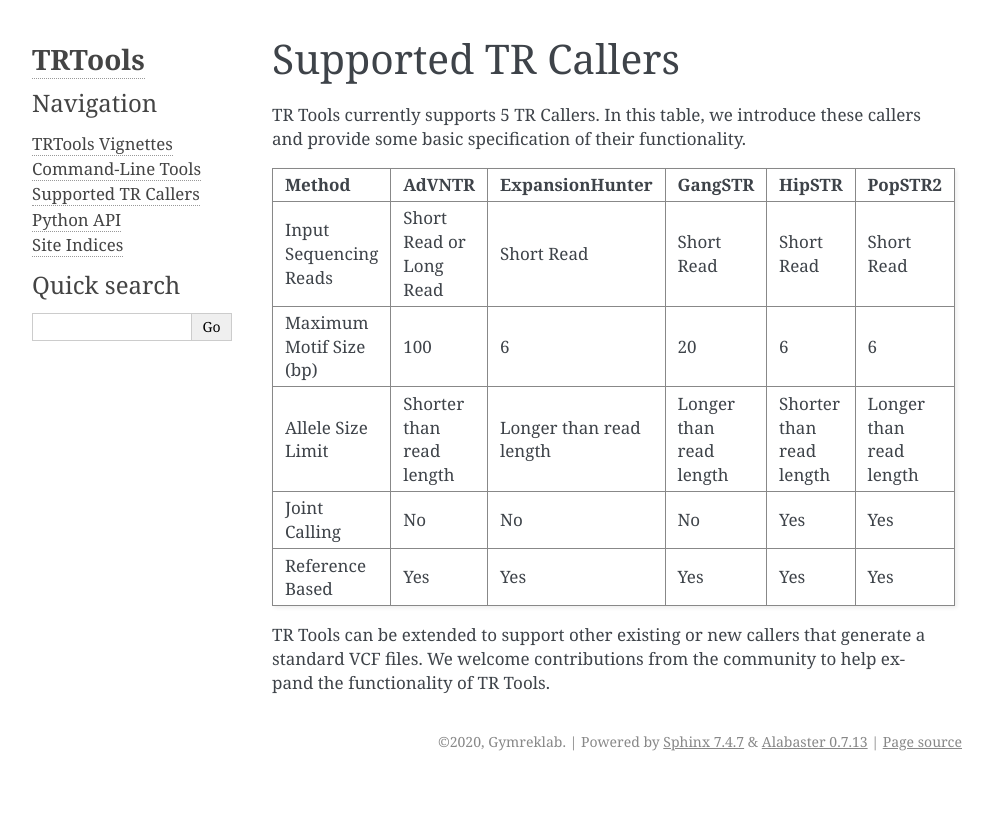
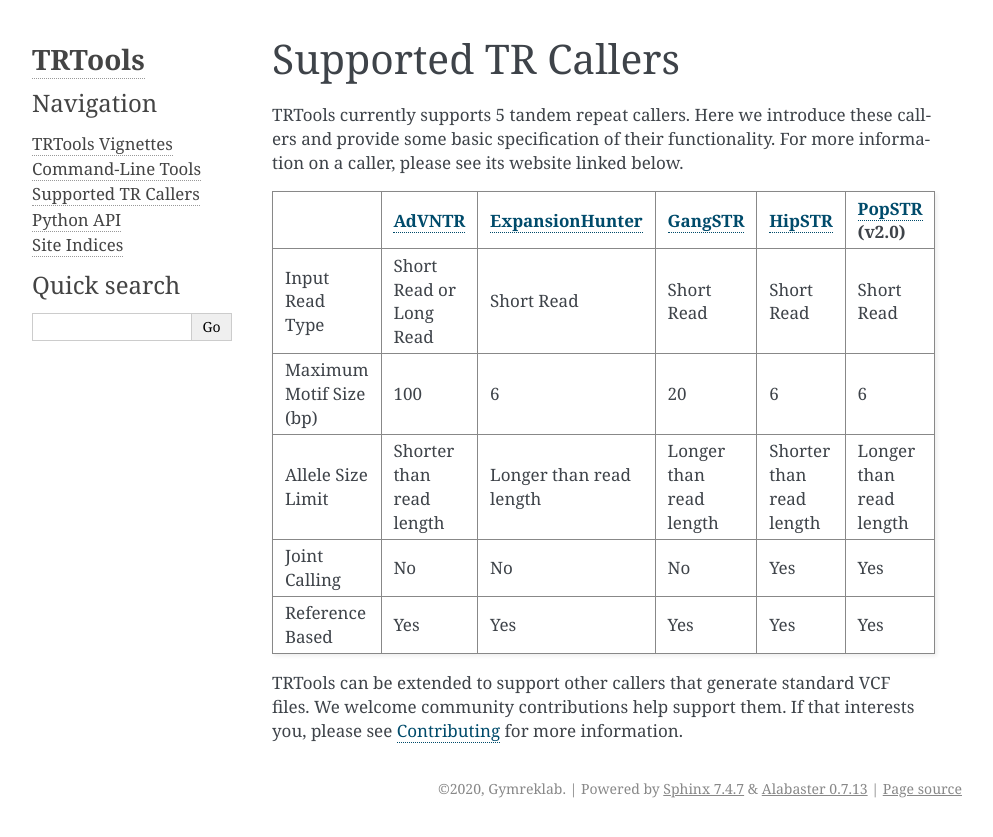
Before and after one commit to gymrek-lab/TRTools, a Sphinx documentation site: the page built from doc/CALLERS.rst, in a window 1280 px wide. Shown: the top 837 px of the page, without its empty margins (148-1141 px from the left). Built offline with Sphinx 7.4.7, drawn with Linux system fonts in a browser that asks for light colours.

Commit message:
Modify Nima's changes

```diff
--- a/doc/CALLERS.rst
+++ b/doc/CALLERS.rst
@@ -1,12 +1,14 @@
 Supported TR Callers
 ====================
 
-TR Tools currently supports 5 TR Callers. In this table, we introduce these callers and provide some basic specification of their functionality.
+TRTools currently supports 5 tandem repeat callers.
+Here we introduce these callers and provide some basic specification of their functionality.
+For more information on a caller, please see its website linked below.
 
 +-------------------------+--------------------------+-------------------------+-------------------------+--------------------------+-------------------------+
-|          Method         |          AdVNTR          | ExpansionHunter         | GangSTR                 | HipSTR                   | PopSTR2                 |
+|                         |      AdVNTR_             | ExpansionHunter_        | GangSTR_                | HipSTR_                  | PopSTR_ (v2.0)          |
 +=========================+==========================+=========================+=========================+==========================+=========================+
-|  Input Sequencing Reads |  Short Read or Long Read | Short Read              | Short Read              | Short Read               | Short Read              |
+| Input Read Type         | Short Read or Long Read  | Short Read              | Short Read              | Short Read               | Short Read              |
 +-------------------------+--------------------------+-------------------------+-------------------------+--------------------------+-------------------------+
 | Maximum Motif Size (bp) | 100                      | 6                       | 20                      | 6                        | 6                       |
 +-------------------------+--------------------------+-------------------------+-------------------------+--------------------------+-------------------------+
@@ -17,4 +19,15 @@
 | Reference Based         | Yes                      | Yes                     | Yes                     | Yes                      | Yes                     |
 +-------------------------+--------------------------+-------------------------+-------------------------+--------------------------+-------------------------+
 
-TR Tools can be extended to support other existing or new callers that generate a standard VCF files. We welcome contributions from the community to help expand the functionality of TR Tools.
+TRTools can be extended to support other callers that generate standard VCF files.
+We welcome community contributions help support them. If that interests you, please
+see :ref:`Contributing` for more information.
+
+..
+    please ensure this list of links remains the same as the one in the main README
+
+.. _AdVNTR: https://advntr.readthedocs.io/en/latest/
+.. _ExpansionHunter: https://github.com/Illumina/ExpansionHunter
+.. _GangSTR: https://github.com/gymreklab/gangstr
+.. _HipSTR: https://hipstr-tool.github.io/HipSTR/
+.. _PopSTR: https://github.com/DecodeGenetics/popSTR
```
Also changed, not shown: README.rst (+12 -7 lines), trtools/compareSTR/README.rst, trtools/mergeSTR/README.rst, 7 other files.
